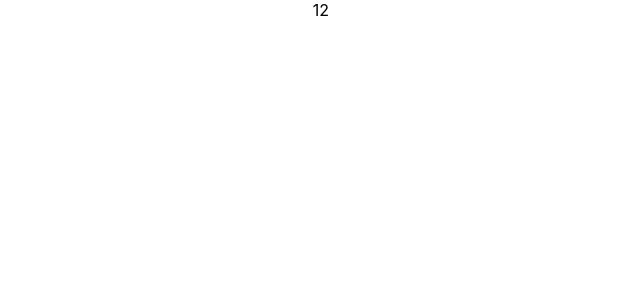
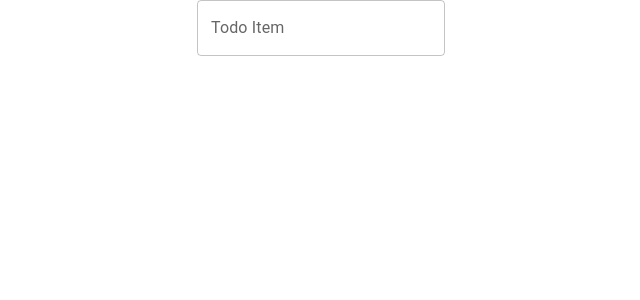
Before and after one commit to Jung-SHD/todo-list-app, a React (Create React App) app: page / in a window 1280 px wide. Shown: the top 300 px of the page, without its empty margins (319-959 px from the left). Built offline with nearby package versions, Linux system fonts and the light colour scheme.

Commit message:
[2/n] Create TodoItemInputField: Add TextField to TodoItemInputField component

```diff
--- a/package.json
+++ b/package.json
@@ -3,6 +3,9 @@
   "version": "0.1.0",
   "private": true,
   "dependencies": {
+    "@emotion/react": "^11.11.4",
+    "@emotion/styled": "^11.11.5",
+    "@mui/material": "^5.15.18",
     "@testing-library/jest-dom": "^5.17.0",
     "@testing-library/react": "^13.4.0",
     "@testing-library/user-event": "^13.5.0",
--- a/src/App.js
+++ b/src/App.js
@@ -1,10 +1,21 @@
 
 import './App.css';
+import { useState } from 'react';
+import TextField from '@mui/material/TextField';
+
 
 const TodoItemInputField = (grops) => {
+  const [input, setInput] = useState("");
+
   return (
     <div>
-      12
+      <TextField
+        id="todo-item-input"
+        label="Todo Item"
+        variant="outlined"
+        onChange={(e) => setInput(e.target.value)} value={input}
+      />
+
     </div>
   );
 }
```
Also changed, not shown: 1 other file (tests, documents, lock files or other folders).
